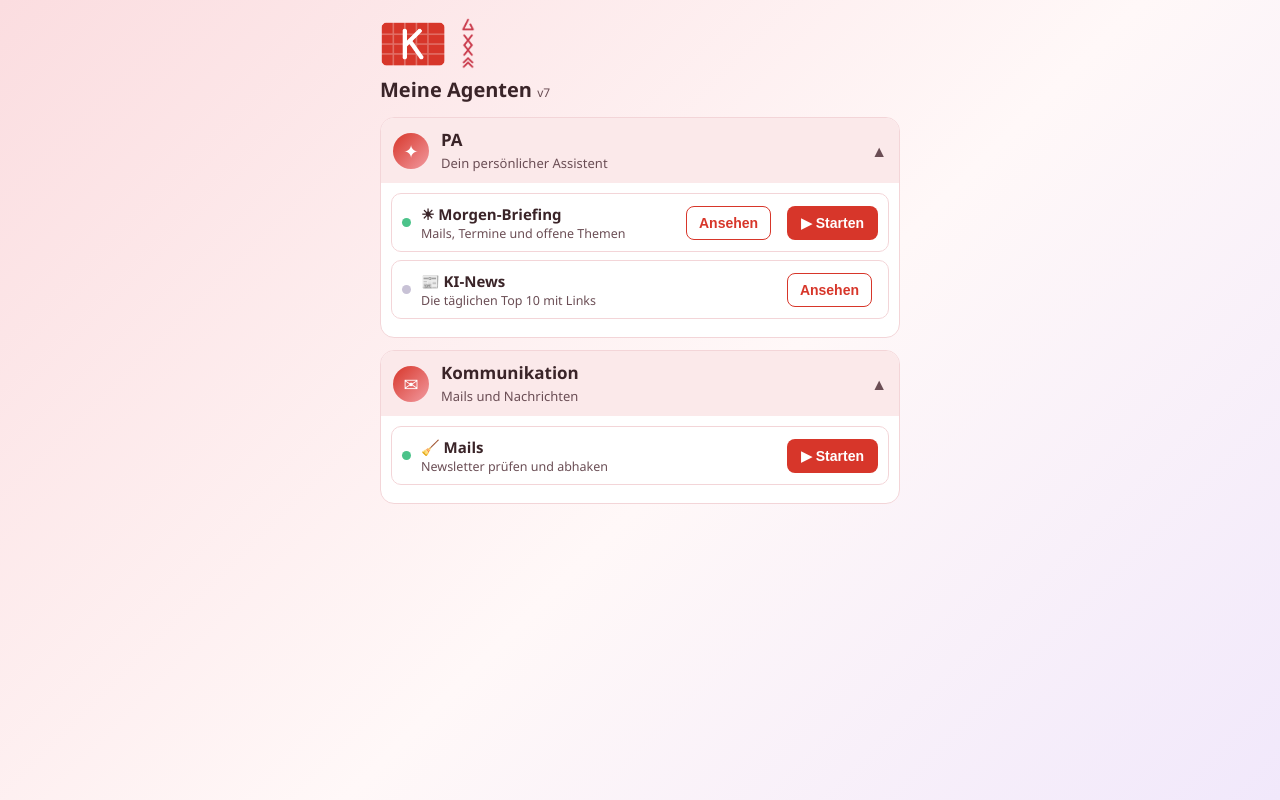
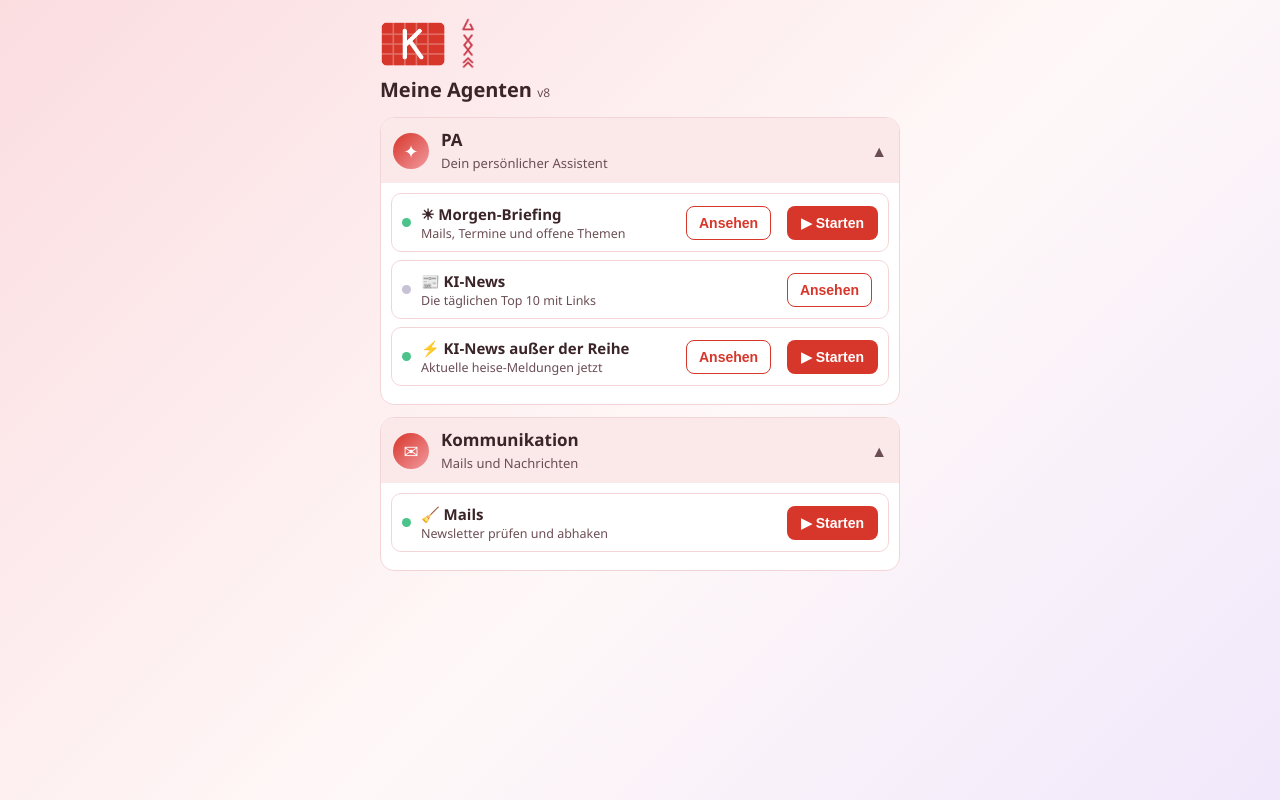
Before and after one commit to karinrobic/karin-agenten, a plain HTML site: page index.html in a window 1280 px wide. Drawn offline with Linux system fonts and the light colour scheme.

Commit message:
KI-News ausser der Reihe, v8
Co-Authored-By: Claude Sonnet 5.5 <noreply@anthropic.com>

```diff
--- a/index.html
+++ b/index.html
@@ -46,7 +46,7 @@
 <body>
 <main>
   <div class="kopf"><img class="k" src="kachel-k.png" alt=""><img class="z" src="drei-zeichen.png" alt=""></div>
-  <h1>Meine Agenten <small style="font-weight:400;font-size:12px;color:#6B4E55">v7</small></h1>
+  <h1>Meine Agenten <small style="font-weight:400;font-size:12px;color:#6B4E55">v8</small></h1>
   <div id="liste"></div>
 </main>
 <div id="ansicht"><div class="leiste"><b id="atitel"></b><button id="azu">Schließen</button></div><pre id="atext"></pre></div>
@@ -56,7 +56,8 @@
   var AGENTEN = [
     { name:'PA', text:'Dein persönlicher Assistent', zeichen:'✦', unter:[
       { name:'Morgen-Briefing', text:'Mails, Termine und offene Themen', befehl:'/offene-themen', ansehen:true, drive:'Meine Agenten/Morgen-Briefing', zeichen:'☀' },
-      { name:'KI-News', text:'Die täglichen Top 10 mit Links', ansehen:true, drive:'Meine Agenten/KI-News', zeichen:'📰' } ] },
+      { name:'KI-News', text:'Die täglichen Top 10 mit Links', ansehen:true, drive:'Meine Agenten/KI-News', zeichen:'📰' },
+      { name:'KI-News außer der Reihe', text:'Aktuelle heise-Meldungen jetzt', befehl:'/ki-news-ausser-der-reihe', ansehen:true, drive:'Meine Agenten/KI-News ausser der Reihe', zeichen:'⚡' } ] },
     { name:'Kommunikation', text:'Mails und Nachrichten', zeichen:'✉', unter:[
       { name:'Mails', text:'Newsletter prüfen und abhaken', befehl:'/email-aufraeumen', zeichen:'🧹' } ] }
   ];
--- a/sw.js
+++ b/sw.js
@@ -1,4 +1,4 @@
-const VERSION = 'v7';
+const VERSION = 'v8';
 const DATEIEN = ['./', 'index.html', 'manifest.webmanifest', 'icons/icon-192.png', 'icons/icon-512.png', 'kachel-k.png', 'drei-zeichen.png'];
 self.addEventListener('install', e => { e.waitUntil(caches.open(VERSION).then(c => c.addAll(DATEIEN))); self.skipWaiting(); });
 self.addEventListener('activate', e => { e.waitUntil(caches.keys().then(ks => Promise.all(ks.filter(k => k !== VERSION).map(k => caches.delete(k))))); self.clients.claim(); });
```
